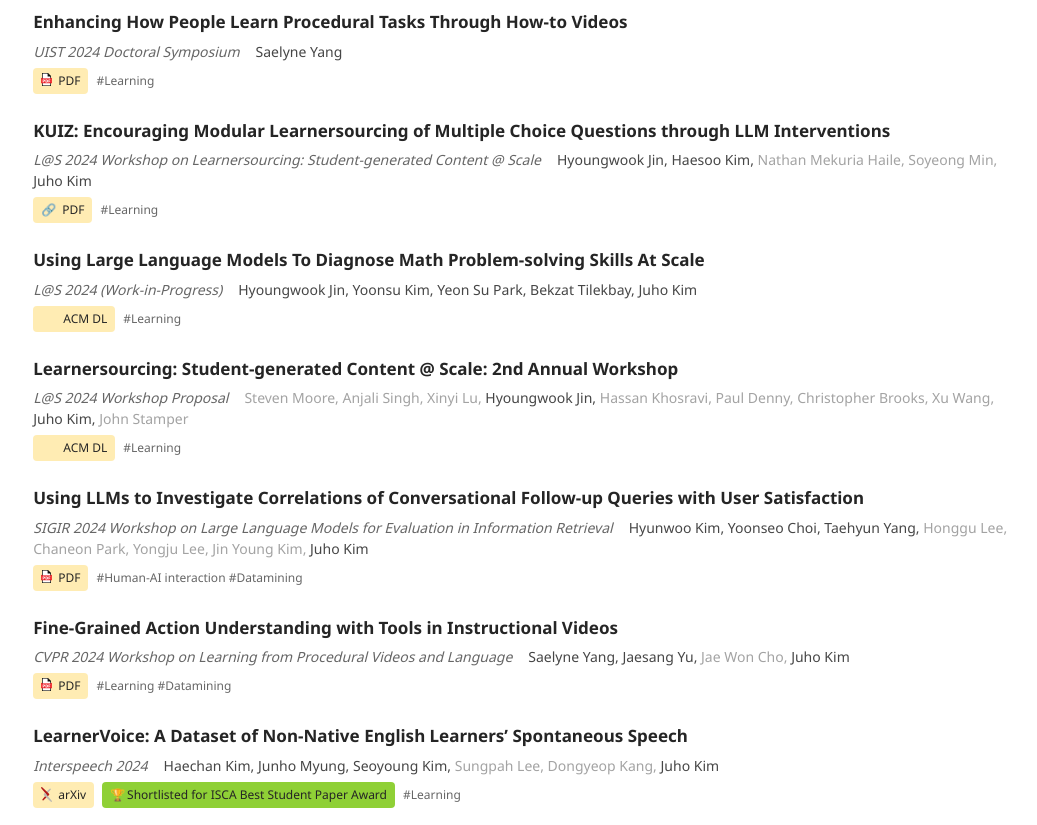
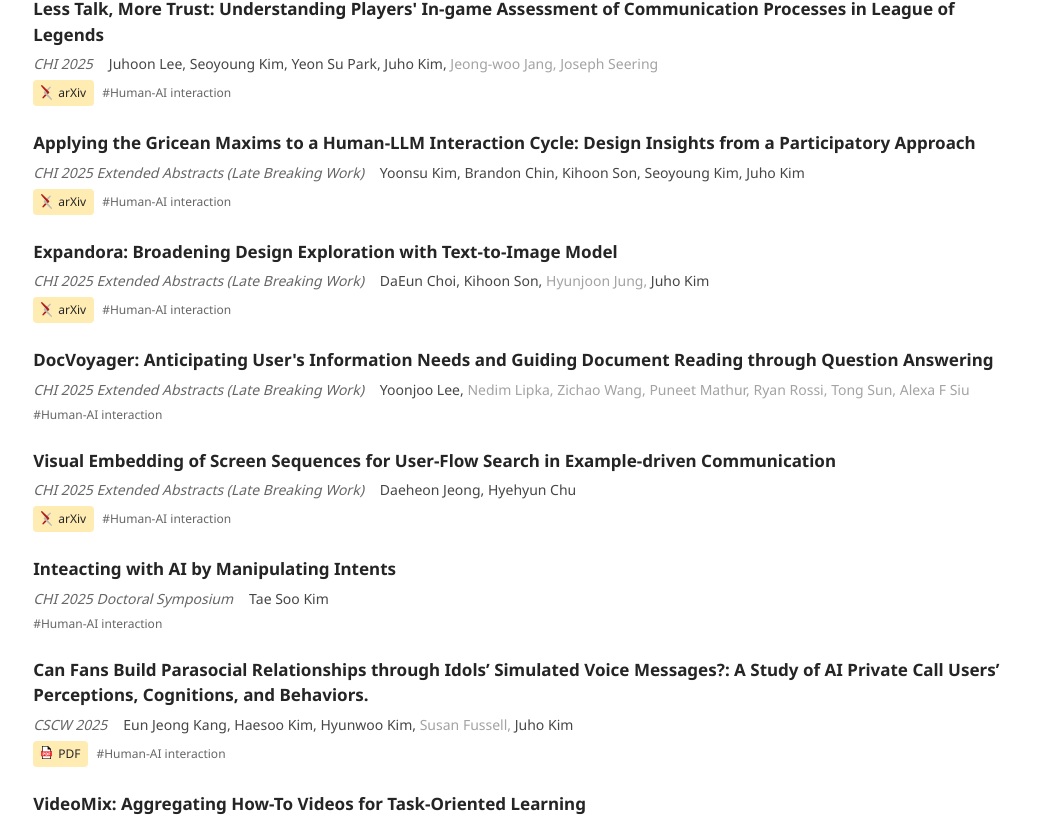
Before and after one commit to uhcsed/uhcsed.github.io, a Next.js app: page /publications in a window 1280 px wide. Shown: the part 813-1638 px from the top of the page, without its empty margins (48-1085 px from the left). Built offline with nearby package versions, Linux system fonts and the light colour scheme.

Commit message:
Adding 2025 publications (#119)
* Adding 2025 publications

* correct LBW type

```diff
--- a/src/data/publications.ts
+++ b/src/data/publications.ts
@@ -46,6 +46,20 @@ export class Publication {
 
 export const PUBLICATIONS: Publication[] = [
   {
+    title: 'Proxona: Supporting Creators’ Sensemaking and Ideation with LLM-Powered Audience Personas',
+    authors: [MEMBERS.yoonseochoi, MEMBERS.eunjeongkang, MEMBERS.seulgichoi, 'Min Kyung Lee', MEMBERS.juhokim],
+    venue: 'CHI 2025',
+    year: 2025,
+    topics: ['human-AI interaction'],
+    type: 'Conference',
+    links: [
+      {
+        url: 'https://arxiv.org/abs/2408.10937',
+        type: PublicationLinkType.ARX,
+      },
+    ],
+  },
+  {
     title: 'TeachTune: Reviewing Pedagogical Agents Against Diverse Student Profiles with Simulated Students',
     authors: [
       MEMBERS.hyoungwookjin,
@@ -55,16 +69,157 @@ export const PUBLICATIONS: Publication[] = [
       'Xu Wang',
       MEMBERS.juhokim,
     ],
-    venue: 'arXiv preprint',
+    venue: 'CHI 2025',
     year: 2025,
     topics: ['human-AI interaction', 'learning'],
-    type: 'Preprint',
-    links: [
-      {
-        url: 'https://arxiv.org/abs/2410.04078',
+    type: 'Conference',
+    links: [
+      {
+        url: 'https://arxiv.org/html/2410.04078v1',
         type: PublicationLinkType.ARX,
       },
     ],
+  },
+  {
+    title: 'PlanTogether: Facilitating AI Application Planning Using Information Graphs and Large Language Models',
+    authors: [
+      MEMBERS.daehyunkim,
+      MEMBERS.daeheonjeong,
+      MEMBERS.shahnozayadgarova,
+      MEMBERS.hyungyushin,
+      'Jinho Son',
+      'Hari Subramonyam',
+      MEMBERS.juhokim,
+    ],
+    venue: 'CHI 2025',
+    year: 2025,
+    topics: ['human-AI interaction'],
+    type: 'Conference',
+    links: [
+      {
+        url: 'https://dhkim16.github.io/plan-together/',
+        type: PublicationLinkType.WEB,
+      },
+      {
+        url: 'https://dhkim16.github.io/plan-together/pdf/paper.pdf',
+        type: PublicationLinkType.PDF,
+      },
+    ],
+  },
+  {
+    title:
+      "Less Talk, More Trust: Understanding Players' In-game Assessment of Communication Processes in League of Legends",
+    authors: [
+      MEMBERS.juhoonlee,
+      MEMBERS.seoyoungkim,
+      MEMBERS.yeonsupark,
+      MEMBERS.juhokim,
+      'Jeong-woo Jang',
+      'Joseph Seering',
+    ],
+    venue: 'CHI 2025',
+    year: 2025,
+    topics: ['human-AI interaction'],
+    type: 'Conference',
+    links: [
+      {
+        url: 'https://arxiv.org/abs/2502.17935',
+        type: PublicationLinkType.ARX,
+      },
+    ],
+  },
+  {
+    title:
+      'Applying the Gricean Maxims to a Human-LLM Interaction Cycle: Design Insights from a Participatory Approach',
+    authors: [MEMBERS.yoonsukim, MEMBERS.brandonchin, MEMBERS.kihoonson, MEMBERS.seoyoungkim, MEMBERS.juhokim],
+    venue: 'CHI 2025 Extended Abstracts (Late Breaking Work)',
+    year: 2025,
+    topics: ['human-AI interaction'],
+    type: 'Poster',
+    links: [
+      {
+        url: 'https://arxiv.org/abs/2503.00858',
+        type: PublicationLinkType.ARX,
+      },
+    ],
+  },
+  {
+    title: 'Expandora: Broadening Design Exploration with Text-to-Image Model',
+    authors: [MEMBERS.daeunchoi, MEMBERS.kihoonson, 'Hyunjoon Jung', MEMBERS.juhokim],
+    venue: 'CHI 2025 Extended Abstracts (Late Breaking Work)',
+    year: 2025,
+    topics: ['human-AI interaction'],
+    type: 'Poster',
+    links: [
+      {
+        url: 'https://arxiv.org/abs/2503.00791',
+        type: PublicationLinkType.ARX,
+      },
+    ],
+  },
+  {
+    title: "DocVoyager: Anticipating User's Information Needs and Guiding Document Reading through Question Answering",
+    authors: [
+      MEMBERS.yoonjoolee,
+      'Nedim Lipka',
+      'Zichao Wang',
+      'Puneet Mathur',
+      'Ryan Rossi',
+      'Tong Sun',
+      'Alexa F Siu',
+    ],
+    venue: 'CHI 2025 Extended Abstracts (Late Breaking Work)',
+    year: 2025,
+    topics: ['human-AI interaction'],
+    type: 'Poster',
+    links: [],
+  },
+  {
+    title: 'Visual Embedding of Screen Sequences for User-Flow Search in Example-driven Communication',
+    authors: [MEMBERS.daeheonjeong, MEMBERS.hyehyunchu],
+    venue: 'CHI 2025 Extended Abstracts (Late Breaking Work)',
+    year: 2025,
+    topics: ['human-AI interaction'],
+    type: 'Poster',
+    links: [
+      {
+        url: 'https://arxiv.org/abs/2503.06067',
+        type: PublicationLinkType.ARX,
+      },
+    ],
+  },
+  {
+    title: 'Inteacting with AI by Manipulating Intents',
+    authors: [MEMBERS.taesookim],
+    venue: 'CHI 2025 Doctoral Symposium',
+    year: 2025,
+    topics: ['human-AI interaction'],
+    type: 'Poster',
+    links: [],
+  },
+  {
+    title:
+      'Can Fans Build Parasocial Relationships through Idols’ Simulated Voice Messages?: A Study of AI Private Call Users’ Perceptions, Cognitions, and Behaviors.',
+    authors: [MEMBERS.eunjeongkang, MEMBERS.haesookim, MEMBERS.hyunwookim, 'Susan Fussell', MEMBERS.juhokim],
+    venue: 'CSCW 2025',
+    year: 2025,
+    topics: ['human-AI interaction'],
+    type: 'Conference',
+    links: [
+      {
+        url: "https://www.researchgate.net/profile/Eun-Kang-12/publication/389279977_Can_Fans_Build_Parasocial_Relationships_through_Idols'_Simulated_Voice_Messages_A_Study_of_AI_Private_Call_Users'_Perceptions_Cognitions_and_Behaviors/links/67bd1b1e645ef274a4940227/Can-Fans-Build-Parasocial-Relationships-through-Idols-Simulated-Voice-Messages-A-Study-of-AI-Private-Call-Users-Perceptions-Cognitions-and-Behaviors.pdf",
+        type: PublicationLinkType.PDF,
+      },
+    ],
+  },
+  {
+    title: 'VideoMix: Aggregating How-To Videos for Task-Oriented Learning',
+    authors: [MEMBERS.saelyneyang, 'Anh Truong', MEMBERS.juhokim, 'Dingzeyu Li'],
+    venue: 'IUI 2025',
+    year: 2025,
+    topics: ['human-AI interaction'],
+    type: 'Conference',
+    links: [],
   },
   {
     title: 'BLEnD: A Benchmark for LLMs on Everyday Knowledge in Diverse Cultures and Languages',
```
Also changed, not shown: public/posts/2025-01-17-chi2025.md (+5 -5 lines).
